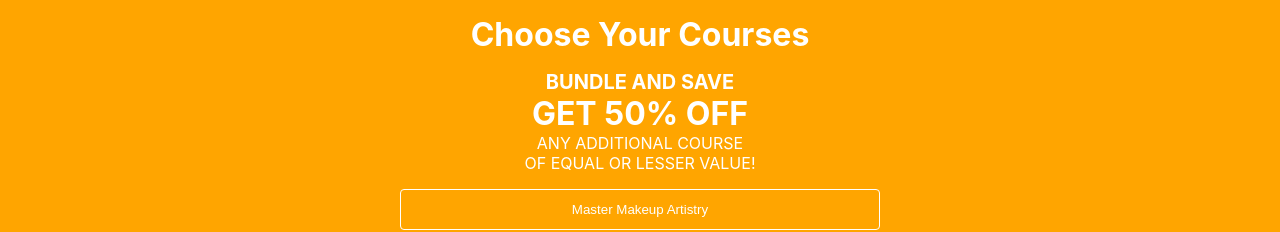
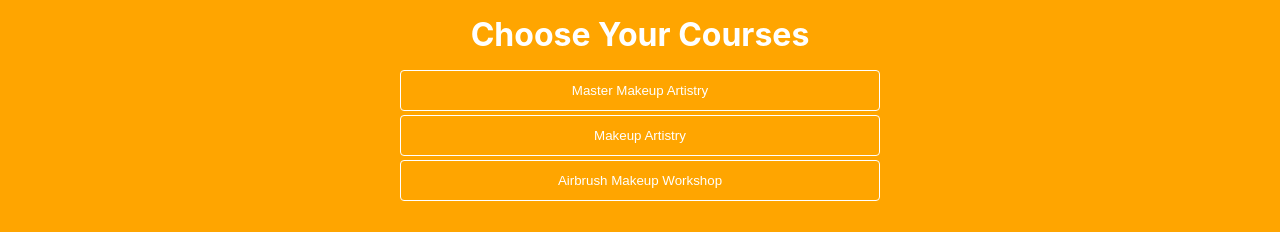
Before and after one commit to QCCareerSchool-Org/tuition-calculator, a React (Create React App) app: page / in a window 1280 px wide. Shown: the part 434-666 px from the top of the page. Built offline with nearby package versions, Linux system fonts and the light colour scheme; no server answers.

Commit message:
Remove bundle and save message

```diff
--- a/src/components/CoursesSection.tsx
+++ b/src/components/CoursesSection.tsx
@@ -21,7 +21,7 @@ export const CoursesSection: React.FC<Props> = ({ price, coursesState, coursesDi
   <Section inverse={true}>
     <Container>
       <Heading1>Choose Your Courses</Heading1>
-      <BundleMessage />
+      {/* <BundleMessage /> */}
       {coursesState.available
         .filter(c => !coursesState.hidden.includes(c.code))
         .map(c => <ToggleButton
```
Also changed, not shown: .eslintrc.js, package.json (line endings or trailing spaces), 1 other file (tests, documents, lock files or other folders).
